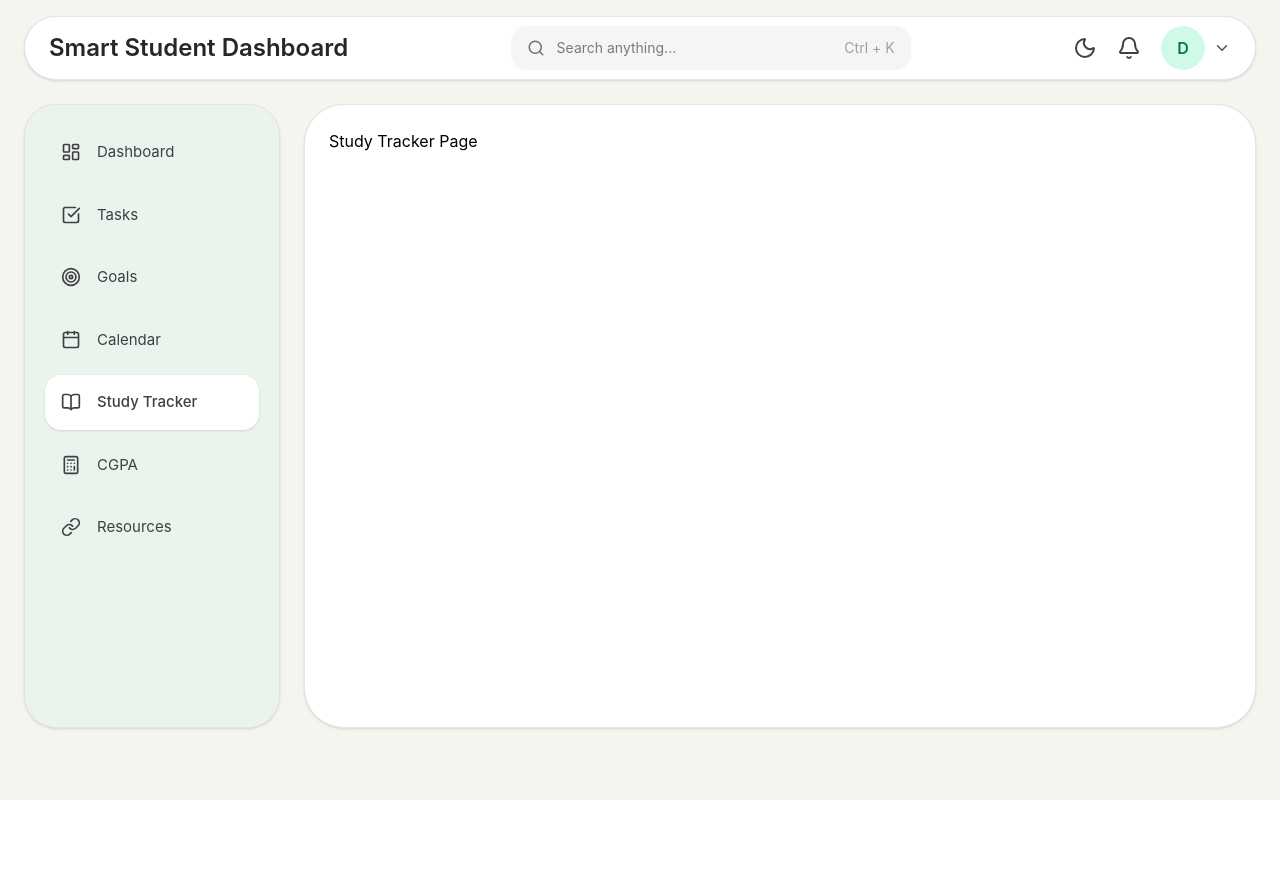
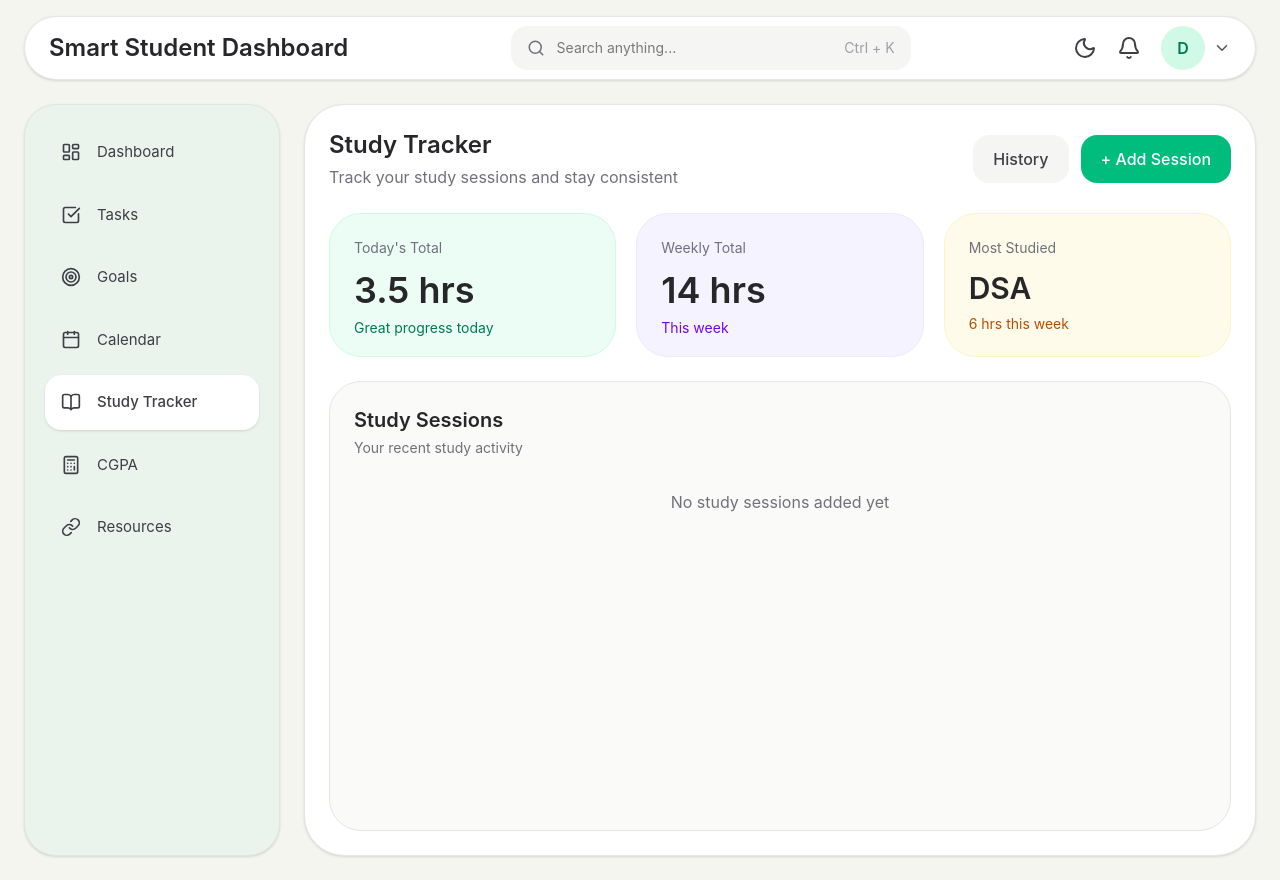
Before and after one commit to diansade/smart-student-dashboard, a React (Vite) app: page /study in a window 1280 px wide. Before the commit the page ends 800 px from the top, so only its background shows below. Built offline with nearby package versions, Linux system fonts and the light colour scheme.

Commit message:
Study Tracker UI Structured

```diff
--- a/src/pages/StudyTracker.jsx
+++ b/src/pages/StudyTracker.jsx
@@ -2,8 +2,130 @@ import React from "react";
 
 const StudyTracker = () => {
   return (
-    <div>
-      <h1>Study Tracker Page</h1>
+    <div className="space-y-6">
+      {/* Header */}
+      <div className="flex items-center justify-between">
+        <div>
+          <h1 className="text-2xl font-semibold text-zinc-800">
+            Study Tracker
+          </h1>
+
+          <p className="mt-1 text-zinc-500">
+            Track your study sessions and stay consistent
+          </p>
+        </div>
+
+        <div className="flex gap-3">
+          <button
+            className="
+            rounded-2xl
+            bg-stone-100
+            px-5 py-3
+            font-medium
+            text-zinc-700
+            hover:bg-stone-200
+            transition
+          "
+          >
+            History
+          </button>
+
+          <button
+            className="
+            rounded-2xl
+            bg-emerald-500
+            px-5 py-3
+            font-medium
+            text-white
+            hover:bg-emerald-600
+            transition
+          "
+          >
+            + Add Session
+          </button>
+        </div>
+      </div>
+
+      {/* Stats */}
+      <section className="grid grid-cols-3 gap-5">
+        {/* Today's Total */}
+        <div
+          className="
+          rounded-[2rem]
+          bg-emerald-50
+          border border-emerald-100
+          p-6
+          h-36
+        "
+        >
+          <p className="text-sm text-zinc-500">Today's Total</p>
+
+          <h2 className="mt-3 text-4xl font-semibold text-zinc-800">3.5 hrs</h2>
+
+          <p className="mt-2 text-sm text-emerald-700">Great progress today</p>
+        </div>
+
+        {/* Weekly Total */}
+        <div
+          className="
+          rounded-[2rem]
+          bg-violet-50
+          border border-violet-100
+          p-6
+          h-36
+        "
+        >
+          <p className="text-sm text-zinc-500">Weekly Total</p>
+
+          <h2 className="mt-3 text-4xl font-semibold text-zinc-800">14 hrs</h2>
+
+          <p className="mt-2 text-sm text-violet-700">This week</p>
+        </div>
+
+        {/* Most Studied */}
+        <div
+          className="
+          rounded-[2rem]
+          bg-amber-50
+          border border-amber-100
+          p-6
+          h-36
+        "
+        >
+          <p className="text-sm text-zinc-500">Most Studied</p>
+
+          <h2 className="mt-3 text-3xl font-semibold text-zinc-800">DSA</h2>
+
+          <p className="mt-2 text-sm text-amber-700">6 hrs this week</p>
+        </div>
+      </section>
+
+      {/* Study Sessions */}
+      <section
+        className="
+        rounded-[2rem]
+        border border-stone-200
+        bg-stone-50
+        p-6
+        min-h-[450px]
+      "
+      >
+        <div className="flex items-center justify-between">
+          <div>
+            <h2 className="text-xl font-semibold text-zinc-800">
+              Study Sessions
+            </h2>
+
+            <p className="mt-1 text-sm text-zinc-500">
+              Your recent study activity
+            </p>
+          </div>
+        </div>
+
+        <div className="mt-8 text-center text-zinc-500">
+          No study sessions added yet
+        </div>
+      </section>
     </div>
   );
 };
```
